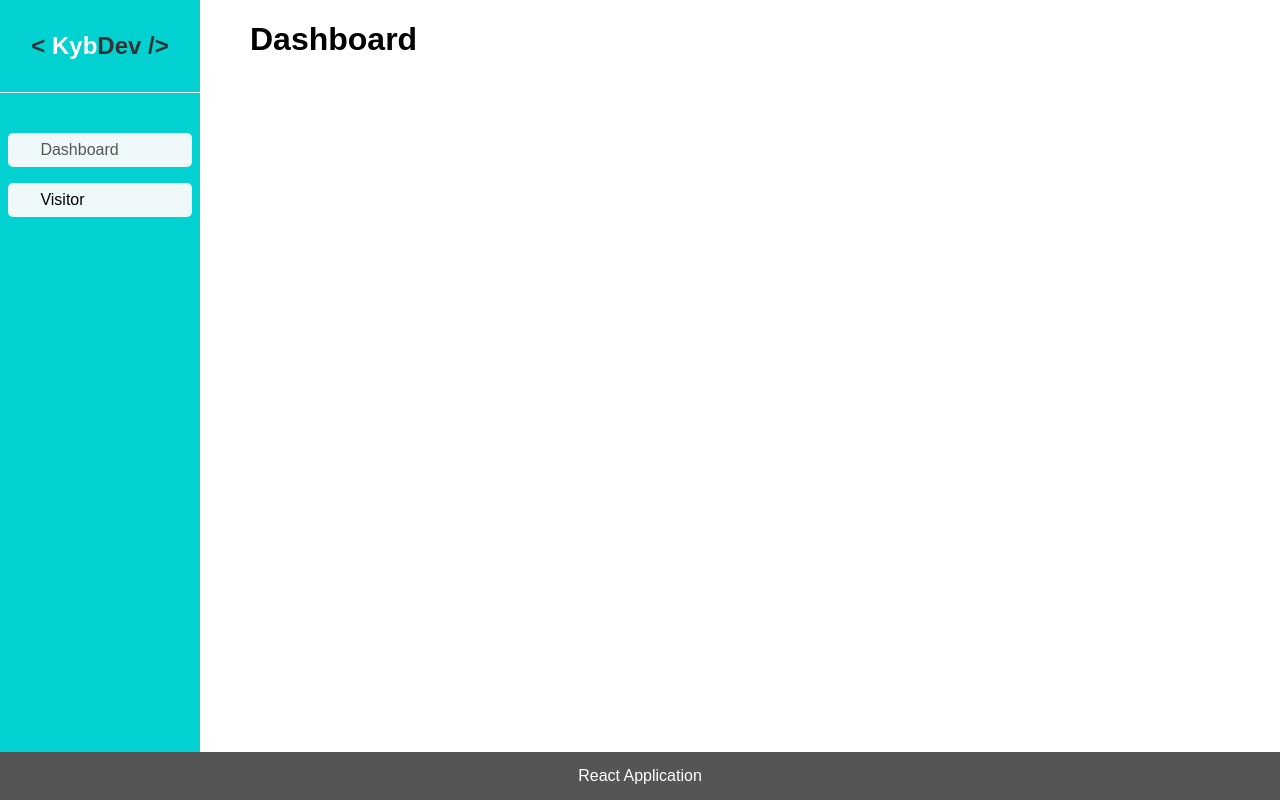
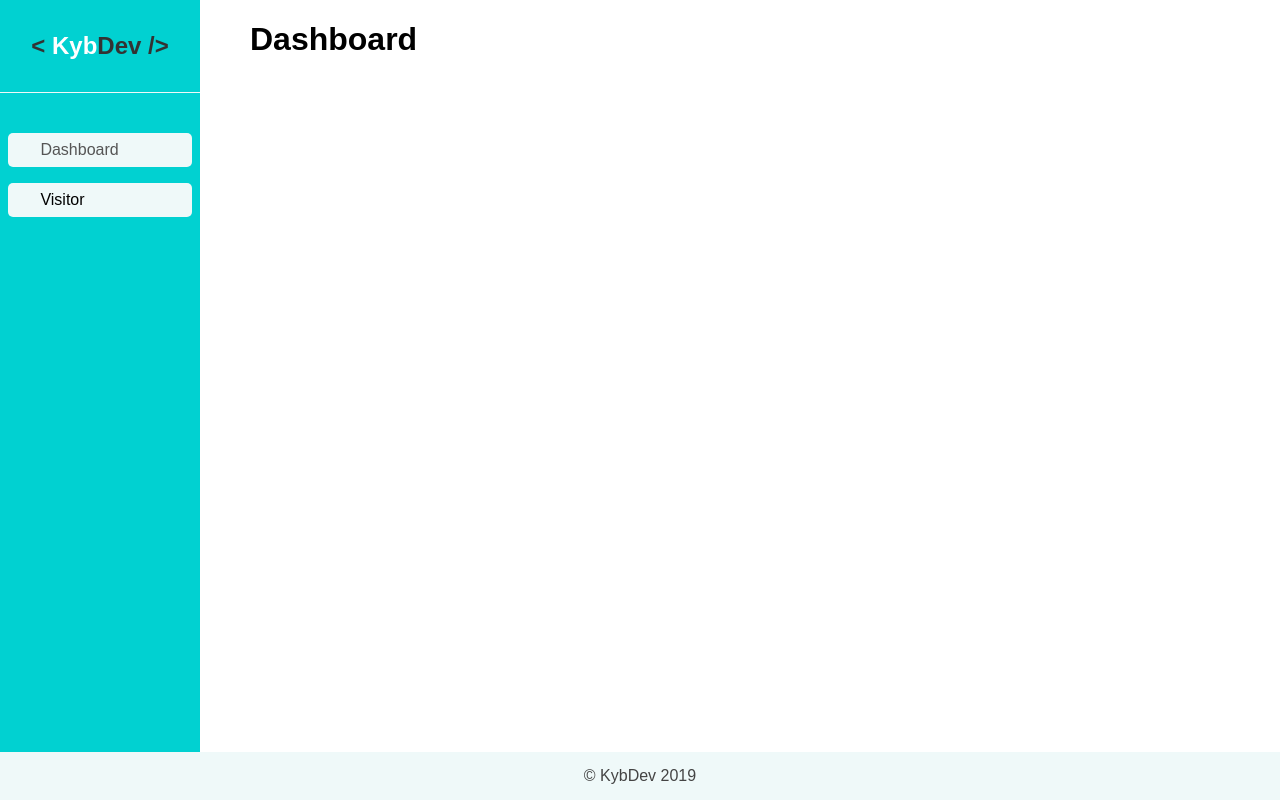
Before and after one commit to jtjabonete1114/react-exam, a React (Create React App) app: page /dashbaord in a window 1280 px wide. Built offline with nearby package versions, Linux system fonts and the light colour scheme.

Commit message:
Update Footer text and color

```diff
--- a/src/App.css
+++ b/src/App.css
@@ -6,12 +6,12 @@
 footer{
     position: fixed;
     width: 100%;
-    background: #555;
+    background: #eff9f9;
     bottom: 0;
     height: 3rem;
     left: 0;
     display: flex;
     align-items: center;
     justify-content: center;
-    color: #fff;
+    color: #444;
 }
--- a/src/App.js
+++ b/src/App.js
@@ -51,7 +51,7 @@ const App = () => {
           </Switch>
         </main>
         <footer className='footer'>
-          <div>React Application</div>
+          <div>&copy; KybDev 2019</div>
         </footer>
       </React.Fragment>
     </BrowserRouter>
```
